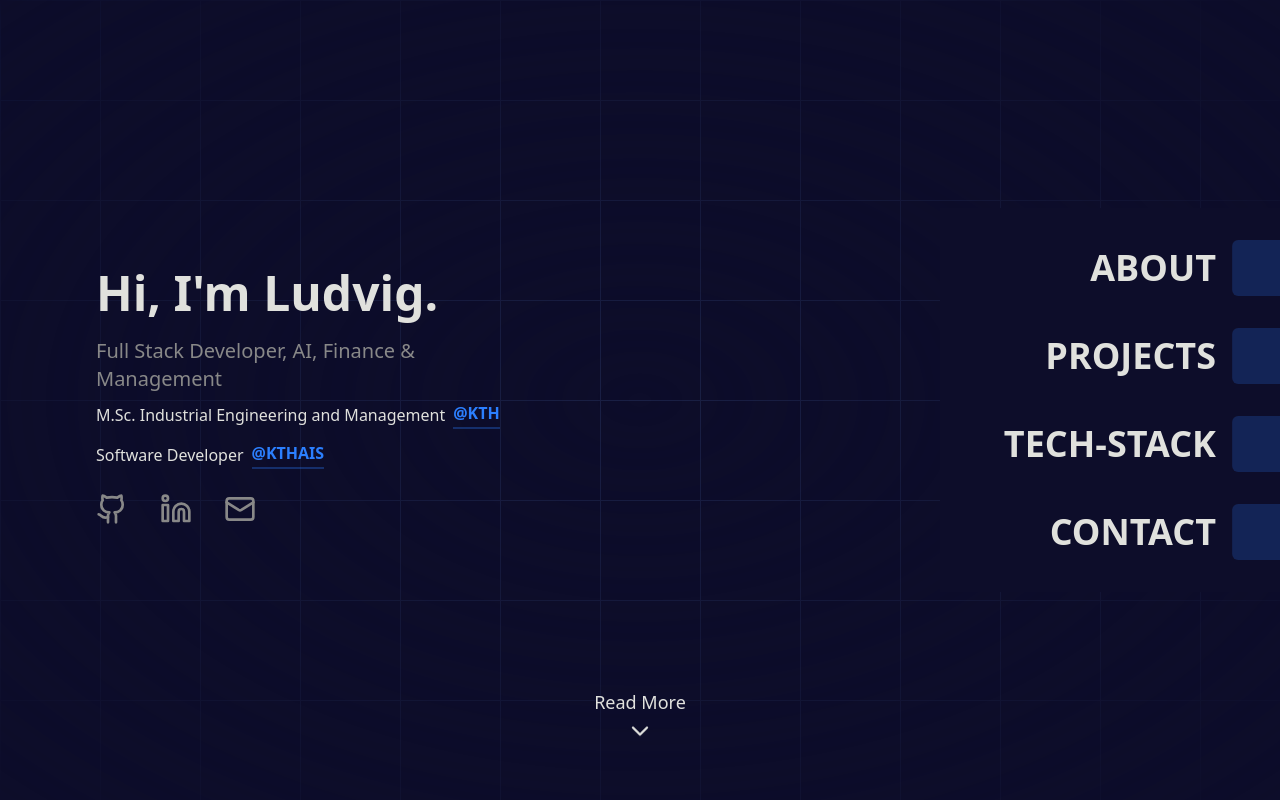
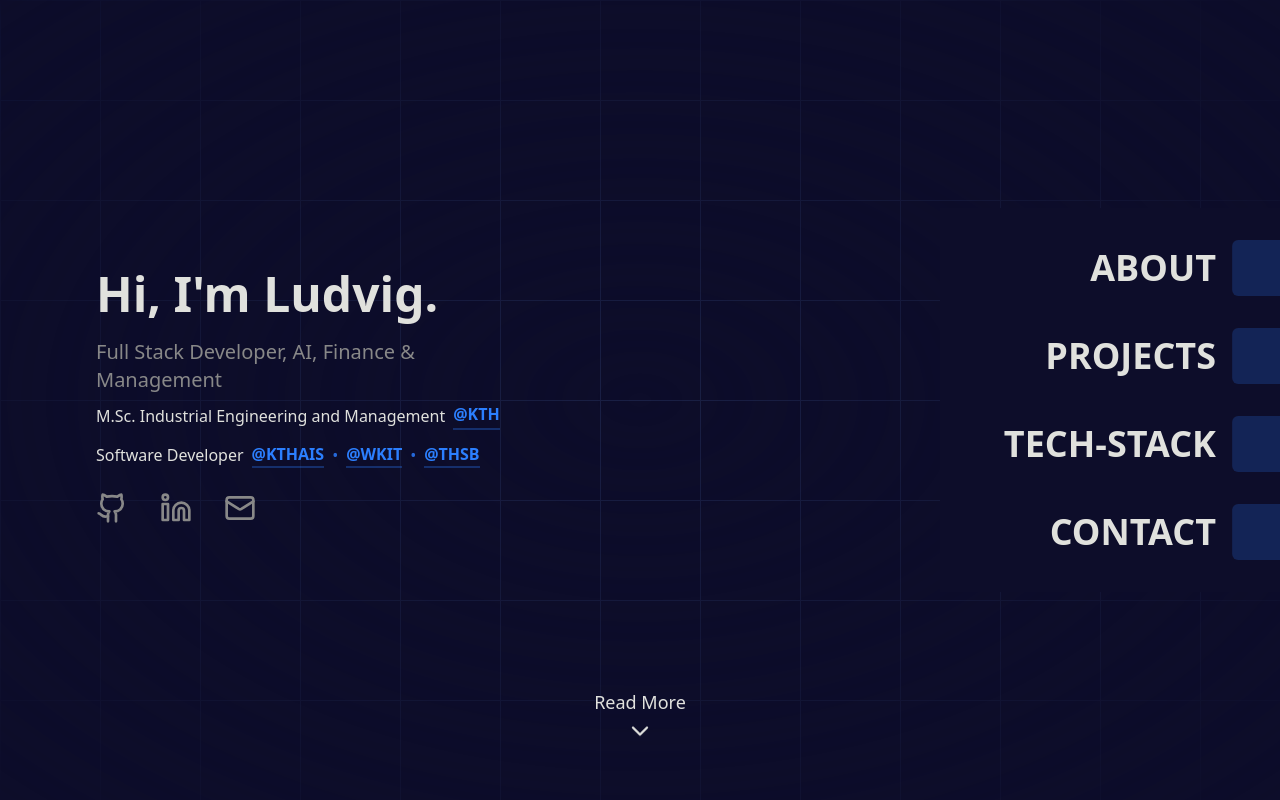
Before and after one commit to Berget1411/another-new-portfolio, a Next.js app: page / in a window 1280 px wide. Shown: the top 800 px of the page. Built offline with nearby package versions, Linux system fonts and the light colour scheme.

Commit message:
feat: add more companies working at in hero

```diff
--- a/components/hero/hero.tsx
+++ b/components/hero/hero.tsx
@@ -8,6 +8,21 @@ import { ReadMore } from "./read-more";
 import { HeroNavigation } from "./hero-navigation";
 import { motion } from "framer-motion";
 import { useEffect, useState } from "react";
+
+const softwareCompanies = [
+  {
+    name: "KTHAIS",
+    link: "https://kthais.com",
+  },
+  {
+    name: "WKIT",
+    link: "https://weknowit.se",
+  },
+  {
+    name: "THSB",
+    link: "https://thsbusiness.se",
+  },
+];
 
 export function Hero() {
   const [alignment, setAlignment] = useState<"left" | "center">("left");
@@ -130,14 +145,24 @@ export function Hero() {
                 variants={itemVariants}
               >
                 <span className='mb-1 md:mb-0'>Software Developer</span>
-                <Link
-                  href='https://kthais.com'
-                  className='text-primary hover:text-primary/80 transition-colors inline-flex items-center text-base font-semibold'
-                >
-                  <span className='border-b-2 border-primary/30 pb-0.5 md:ml-2'>
-                    @KTHAIS
-                  </span>
-                </Link>
+                <div className='flex flex-row items-center gap-2 md:ml-2'>
+                  {softwareCompanies.map((company, index) => (
+                    <>
+                      <Link
+                        key={company.name}
+                        href={company.link}
+                        className='text-primary hover:text-primary/80 transition-colors inline-flex items-center text-base font-semibold'
+                      >
+                        <span className='border-b-2 border-primary/30 '>
+                          @{company.name}
+                        </span>
+                      </Link>
+                      {index < softwareCompanies.length - 1 && (
+                        <span className='text-primary/80'>•</span>
+                      )}
+                    </>
+                  ))}
+                </div>
               </motion.li>
             </motion.ul>
 
```
